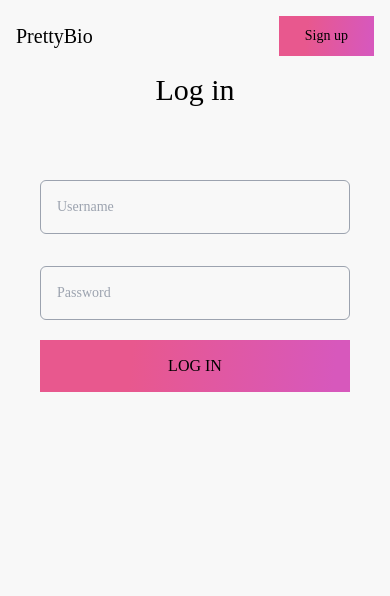
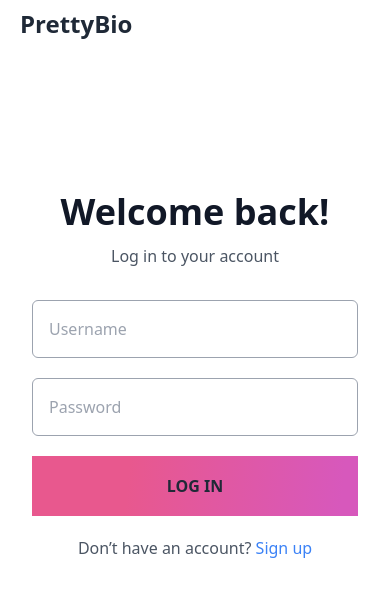
Before and after one commit to devtofunmi/prettybio, a Next.js app: page /Login in a window 390 px wide. Shown: the top 596 px of the page. Built offline with nearby package versions, Linux system fonts and the light colour scheme; a web font is replaced by a local one.

Commit message:
migrate to typescript

```diff
--- a/pages/Login.jsx
+++ /dev/null
@@ -1,161 +0,0 @@
-import React, { useEffect, useState } from "react";
-import { useTheme } from "next-themes";
-import { supabase } from "../supabaseClient";
-import GradientBorder from "../components/GradientBorder";
-import LoginNavbar from "../components/LoginNavbar";
-import { useRouter } from "next/router";
-import LoadingSpinner from "../components/LoadingSpinner";
-
-const Login = () => {
-  const [username, setUserName] = useState("");
-  const [password, setPassword] = useState("");
-  const [loading, setLoading] = useState(false);
-  const router = useRouter();
-  const [error, setError] = useState("");
-  const [success, setSuccess] = useState("");
-
-  const { systemTheme, theme, setTheme } = useTheme();
-  const [mounted, setMounted] = useState(false);
-
-  useEffect(() => {
-    setMounted(true);
-  }, []);
-
-  if (!mounted) return null;
-  const currentTheme = theme === "system" ? systemTheme : theme;
-
-  const logIn = async () => {
-    const { data, error } = await supabase
-      .from("users")
-      .select("id, image, userlink_name, username, bio, setup_complete")
-      .eq("username", username)
-      .eq("password", password);
-
-    setLoading(true);
-    setTimeout(async () => {
-      if (!username) {
-        setError("Enter your email");
-      } else if (!password) {
-        setError("Enter your password");
-      } else if (error) {
-        setError(error.message);
-      } else if (data.length === 0) {
-        setError("Incorrect username or password");
-      } else if (data.length === 1) {
-        const user = data[0];
-        setSuccess("Login successful");
-        setTimeout(() => {
-          setSuccess("");
-        }, 2000);
-
-        const setupComplete = user.setup_complete;
-
-        if (setupComplete === false) {
-          const userId = user.id;
-
-          // Store user data in localStorage
-          const userData = JSON.stringify([{ id: userId }]);
-          localStorage.setItem("data", userData);
-
-          router.push("/Setup");
-        } else if (setupComplete === true) {
-          // Store user data in localStorage
-          const userData = JSON.stringify([{ id: user.id }]);
-          localStorage.setItem("data", userData);
-
-          router.push("/Dashboard");
-        }
-      } else {
-        console.log("Multiple users found with the same username and password");
-      }
-
-      setLoading(false);
-    }, 1000);
-  };
-
-  function handleSubmit() {
-    setError("");
-    logIn();
-  }
-
-  return (
-    <div className="font-abc">
-      <LoginNavbar />
-      {error && (
-        <div className="flex justify-center md:w-[300px] w-[200px] m-auto rounded-lg  items-center bg-red-500 text-white p-1 md:text-[15px] text-[12px] mb-5 ">
-          <div className="flex justify-between items-center">
-            <p>{error}</p>
-            <button className="px-2 py-1" onClick={() => setError("")}>
-              X
-            </button>
-          </div>
-        </div>
-      )}
-      {success && (
-        <div className="flex justify-center md:w-[300px] w-[200px] m-auto rounded-lg  items-center bg-green-500 text-white p-1 md:text-[15px] text-[12px] mb-5 ">
-          <div className="text-center">
-            <p>{success}</p>
-          </div>
-        </div>
-      )}
-      <h1
-        className={`${
-          currentTheme === "dark"
-            ? "text-text text-3xl flex justify-center"
-            : "text-black text-3xl flex justify-center"
-        }`}
-      >
-        Log in
-      </h1>
-
-      <div className="w-full md:w-2/4 text-sm lg:w-4/12 rounded-xl m-auto p-10 md:p-[14] mt-2">
-        <div className="flex flex-col mt-3 ">
-          <input
-            type="text"
-            className={`${
-              currentTheme === "dark"
-                ? "bg-[#202125]  focus:border-[#effbce] text-text border border-gray-400 rounded-md py-4 px-4 block w-full mt-3"
-                : "bg-transparent  focus:border-[#effbce]  border border-gray-400 rounded-md py-4 px-4 block w-full mt-3 text-black"
-            }`}
-            placeholder="Username"
-            onChange={(e) => {
-              setUserName(e.target.value);
-            }}
-          />
-
-          <div className="mt-5">
-            <input
-              type="password"
-              className={`${
-                currentTheme === "dark"
-                  ? "bg-[#202125]  focus:border-[#effbce] text-text border border-gray-400 rounded-md py-4 px-4 block w-full mt-3"
-                  : "bg-transparent  focus:border-[#effbce]  border border-gray-400 rounded-md py-4 px-4 block w-full mt-3 text-black"
-              }`}
-              placeholder="Password"
-              onChange={(e) => {
-                setPassword(e.target.value);
-              }}
-            />
-          </div>
-        </div>
-        <div className="mt-5 justify-center items-center flex">
-          <GradientBorder>
-            <button
-              className={`${
-                currentTheme === "dark"
-                  ? "text-btntext px-14 lg:px-32 md:px-20 py-3 bg-transparent  text-base rounded-full"
-                  : "text-black px-14 lg:px-32 md:px-20 py-3 bg-transparent  text-base rounded-full"
-              }`}
-
-              onClick={handleSubmit}
-            >
-              {loading ? <LoadingSpinner /> : <p>LOG IN</p>}
-            </button>
-          </GradientBorder>
-        </div>
-      </div>
-    </div>
-  );
-};
-
-export default Login;
--- /dev/null
+++ b/pages/Login.tsx
@@ -0,0 +1,143 @@
+import React, { useEffect, useState } from "react";
+import { useRouter } from "next/router";
+import { supabase } from "../supabaseClient";
+import GradientBorder from "../components/GradientBorder";
+import Navbar from "../components/Navbar";
+import LoadingSpinner from "../components/LoadingSpinner";
+import Image from "next/image";
+import Link from "next/link";
+
+const Login: React.FC = () => {
+  const [username, setUsername] = useState<string>("");
+  const [password, setPassword] = useState<string>("");
+  const [loading, setLoading] = useState<boolean>(false);
+  const [error, setError] = useState<string>("");
+  const [success, setSuccess] = useState<string>("");
+
+  const router = useRouter();
+
+  const logIn = async () => {
+    setLoading(true);
+    setError("");
+    setSuccess("");
+
+    // Form validation
+    if (!username || !password) {
+      setError("Please enter both username and password.");
+      setLoading(false);
+      return;
+    }
+
+    const { data, error } = await supabase
+      .from("users")
+      .select("id, image, userlink_name, username, bio, setup_complete")
+      .eq("username", username)
+      .eq("password", password);
+
+    if (error) {
+      setError(error.message);
+    } else if (data.length === 0) {
+      setError("Incorrect username or password.");
+    } else {
+      const user = data[0];
+
+      setSuccess("Login successful! Redirecting...");
+      setTimeout(() => {
+        setSuccess("");
+      }, 2000);
+
+      const userData = JSON.stringify([{ id: user.id }]);
+      localStorage.setItem("data", userData);
+
+      router.push(user.setup_complete ? "/Dashboard" : "/Setup");
+    }
+
+    setLoading(false);
+  };
+
+  const handleSubmit = () => {
+    logIn();
+  };
+
+  return (
+    <div className="relative min-h-screen bg-white text-gray-900 flex">
+      <div className="absolute top-2 left-5">
+        <Navbar />
+      </div>
+
+      <div className="w-full lg:w-1/2 flex flex-col mt-28 md:mt-10 items-center px-8">
+
+        {error && (
+          <div className="flex justify-center items-center w-full max-w-md p-4 mb-4 rounded-lg bg-red-100 text-red-700 border border-red-400">
+            <p>{error}</p>
+            <button className="ml-4 text-sm font-bold" onClick={() => setError("")}>
+              ✕
+            </button>
+          </div>
+        )}
+
+        {success && (
+          <div className="flex justify-center items-center w-full max-w-md p-4 mb-4 rounded-lg bg-green-100 text-green-700 border border-green-400">
+            <p>{success}</p>
+          </div>
+        )}
+
+        <h1 className="text-4xl mt-20 font-bold text-gray-900">Welcome back!</h1>
+        <p className="text-gray-600 mt-3">Log in to your account</p>
+
+        <div className="w-full max-w-md mt-5">
+          <input
+            type="text"
+            className="bg-transparent focus:border-[#effbce] border border-gray-400 rounded-md py-4 px-4 block w-full mt-3 text-black"
+            placeholder="Username"
+            value={username}
+            onChange={(e) => setUsername(e.target.value)}
+          />
+
+          <input
+            type="password"
+            className="bg-transparent focus:border-[#effbce] border border-gray-400 rounded-md py-4 px-4 block w-full mt-5 text-black"
+            placeholder="Password"
+            value={password}
+            onChange={(e) => setPassword(e.target.value)}
+          />
+
+          <div className="mt-5 w-full">
+            <GradientBorder>
+              <button
+                className="w-full px-24 py-4 bg-transparent text-gray-800 font-bold text-base"
+                onClick={handleSubmit}
+                disabled={loading}
+              >
+                {loading ? <LoadingSpinner /> : "LOG IN"}
+              </button>
+            </GradientBorder>
+          </div>
+
+
+          <div className="mt-5 flex justify-center text-center text-gray-600">
+            <p>
+              Don’t have an account?{" "}
+              <Link href="/Signup" className="text-blue-500 hover:underline">
+                Sign up
+              </Link>
+            </p>
+          </div>
+        </div>
+      </div>
+
+
+      <div className="hidden lg:block w-1/2 relative">
+        <Image
+          src="https://media.istockphoto.com/id/2174175055/photo/a-businessman-use-generative-engine-optimization-on-his-smartphone-to-view-search-results.webp?s=1024x1024&w=is&k=20&c=HCEOpEPqIJq8a0awaQlbKOVu5eFg4TYkhr9hmHYKD0A="
+          alt="Login Illustration"
+          layout="fill"
+          objectFit="cover"
+          priority
+        />
+      </div>
+    </div>
+  );
+};
+
+export default Login;
```
